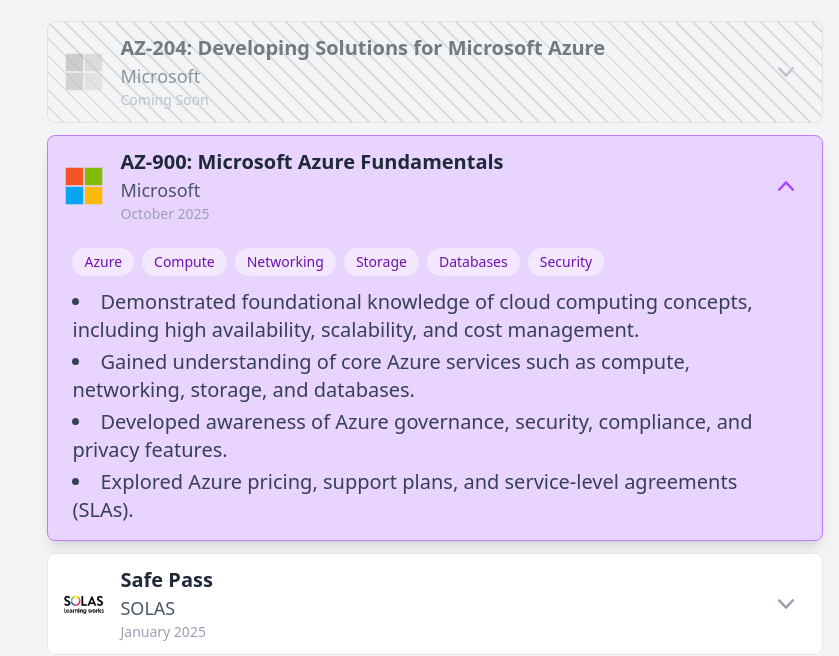
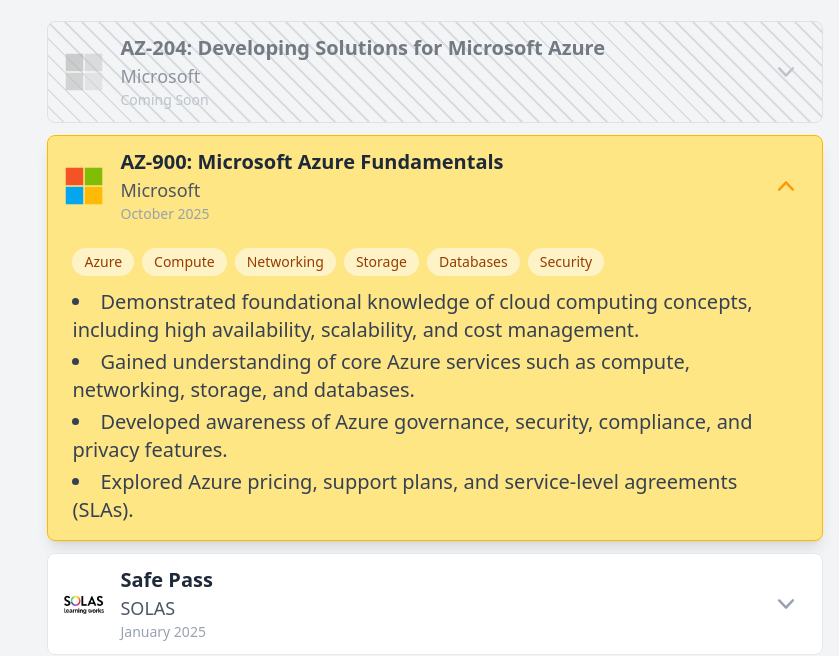
Before and after one commit to lochlannoneill/portfolio, a React (Vite) app: page / in a window 1280 px wide. Shown: the part 1343-1999 px from the top of the page, without its empty margins (441-1280 px from the left). Built offline with nearby package versions, Linux system fonts and the light colour scheme; no server answers; a small style sheet from the web is missing.

Commit message:
update Certifications background color to amber

```diff
--- a/src/components/Certifications/Certifications.tsx
+++ b/src/components/Certifications/Certifications.tsx
@@ -74,8 +74,8 @@
                 <div
                   className={`scroll-mt-28 group rounded-lg border transition-all duration-300 cursor-pointer relative
                     ${isComingSoon ? "border-gray-300 dark:border-gray-600 bg-gray-100 dark:bg-gray-800 opacity-60 hover:bg-gray-200 dark:hover:bg-gray-700" :
-                    isOpen ? "border-purple-400 dark:border-purple-500 bg-purple-200 dark:bg-purple-900 shadow-lg" : "border-gray-200 dark:border-gray-800 bg-white dark:bg-[#0a0f1f]"}
-                    ${!isComingSoon ? "hover:bg-purple-300 dark:hover:bg-purple-800 hover:border-purple-500" : ""} focus:outline-none`}
+                    isOpen ? "border-amber-400 dark:border-amber-500 bg-amber-200 dark:bg-amber-900 shadow-lg" : "border-gray-200 dark:border-gray-800 bg-white dark:bg-[#0a0f1f]"}
+                    ${!isComingSoon ? "hover:bg-amber-300 dark:hover:bg-amber-800 hover:border-amber-500" : ""} focus:outline-none`}
                   style={isComingSoon ? {
                     backgroundImage: `repeating-linear-gradient(
                       45deg,
@@ -116,7 +116,7 @@
                     {/* chevron */}
                     <span className="flex-shrink-0 flex items-center justify-center w-8 h-8 lg:w-10 lg:h-10">
                         <svg
-                          className={`h-6 w-6 lg:h-8 lg:w-8 transition-all duration-300 ${isOpen ? "rotate-180" : ""} ${isComingSoon ? "fill-gray-400 dark:fill-gray-600" : isOpen ? "fill-purple-500 dark:fill-purple-300" : "fill-gray-400 dark:fill-gray-600"}`}
+                          className={`h-6 w-6 lg:h-8 lg:w-8 transition-all duration-300 ${isOpen ? "rotate-180" : ""} ${isComingSoon ? "fill-gray-400 dark:fill-gray-600" : isOpen ? "fill-amber-500 dark:fill-amber-300" : "fill-gray-400 dark:fill-gray-600"}`}
                         xmlns="http://www.w3.org/2000/svg"
                         viewBox="0 0 20 20"
                         fill="currentColor"
@@ -131,7 +131,7 @@
                     </span>
                   </div>
                   <div
-                    className={`transition-all duration-800 ease-in-out overflow-hidden px-4 md:px-6 ${isOpen ? 'max-h-96 overflow-y-auto opacity-100 pb-3 md:pb-4 space-y-3 custom-scrollbar-purple' : 'max-h-0 opacity-0 pb-0 space-y-0'}`}
+                    className={`transition-all duration-800 ease-in-out overflow-hidden px-4 md:px-6 ${isOpen ? 'max-h-96 overflow-y-auto opacity-100 pb-3 md:pb-4 space-y-3 custom-scrollbar-amber' : 'max-h-0 opacity-0 pb-0 space-y-0'}`}
                     style={{
                       transitionProperty: 'max-height, opacity, padding-bottom',
                     }}
@@ -145,8 +145,8 @@
                             isComingSoon
                               ? "bg-gray-300 dark:bg-gray-700 text-gray-600 dark:text-gray-400 text-xs md:text-sm font-medium px-3 py-1 rounded-full transition-colors duration-300"
                               : isOpen
-                              ? "bg-purple-100 dark:bg-purple-950 text-purple-800 dark:text-purple-200 text-xs md:text-sm font-medium px-3 py-1 rounded-full hover:bg-purple-400 dark:hover:bg-purple-900 transition-colors duration-300"
-                              : "bg-purple-100 dark:bg-purple-950 text-purple-800 dark:text-purple-200 text-xs md:text-sm font-medium px-3 py-1 rounded-full hover:bg-purple-400 dark:hover:bg-purple-900 transition-colors duration-300"
+                              ? "bg-amber-100 dark:bg-amber-950 text-amber-800 dark:text-amber-200 text-xs md:text-sm font-medium px-3 py-1 rounded-full hover:bg-amber-400 dark:hover:bg-amber-900 transition-colors duration-300"
+                              : "bg-amber-100 dark:bg-amber-950 text-amber-800 dark:text-amber-200 text-xs md:text-sm font-medium px-3 py-1 rounded-full hover:bg-amber-400 dark:hover:bg-amber-900 transition-colors duration-300"
                           }
                         >
                           {tag}
```
